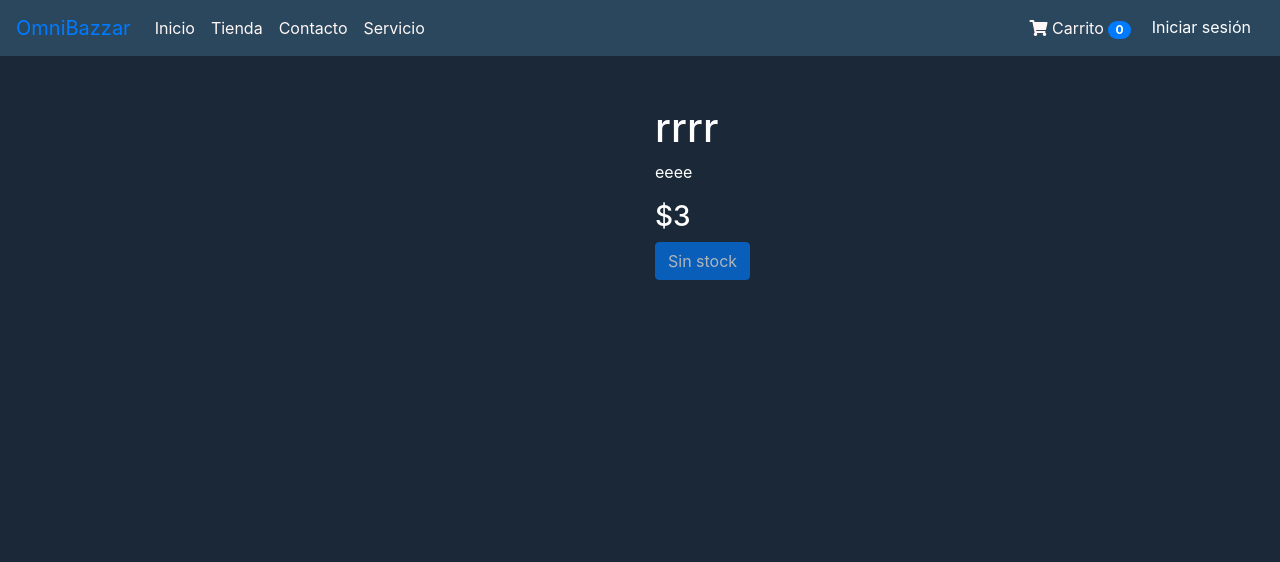
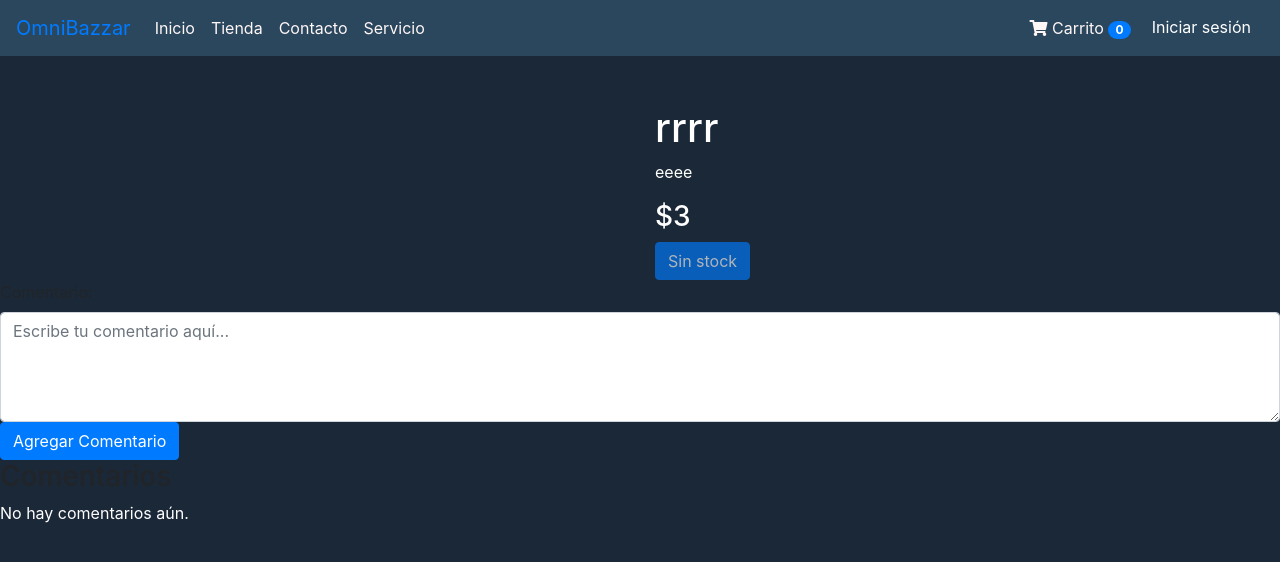
Before and after one commit to jorgeolnn/Poryecto-crud-django, a Django app: page /detalle-producto/37/ in a window 1280 px wide. Shown: the top 562 px of the page. Run offline with Django 4.2, Linux system fonts and the light colour scheme; data comes from the database, SQL or seed files in the repository; both versions use the stored data as it was after the commit; some libraries are stand-ins or nearby versions.

Commit message:
Se agregó la funcionalidad de comentarios

```diff
--- a/bici/productos/admin.py
+++ b/bici/productos/admin.py
@@ -1,5 +1,5 @@
 from django.contrib import admin
-from .models import Profile, Categoria, Producto, Contacto
+from .models import Profile, Categoria, Producto, Contacto, Resena
 from .forms import ProductoForm
 
 
@@ -22,3 +22,4 @@ admin.site.register(Profile)
 admin.site.register(Categoria)
 admin.site.register(Producto, ProductoAdmin)
 admin.site.register(Contacto)
+admin.site.register(Resena)
--- a/bici/productos/forms.py
+++ b/bici/productos/forms.py
@@ -1,6 +1,6 @@
 from django.contrib.auth.forms import UserCreationForm
 from django.contrib.auth.models import User, Permission
-from .models import Profile, Producto, Contacto, Categoria
+from .models import Profile, Producto, Contacto, Categoria, Resena
 from django import forms
 from .validators import MaxSizeFileValidator
 from django.forms import ValidationError
@@ -102,3 +102,17 @@ class UserPermissionForm(forms.Form):
         label="Permisos",
         required=False
     )
+
+class ComentarioForm(forms.ModelForm):
+    class Meta:
+        model = Resena
+        fields = ['comentario']
+        widgets = {
+            'comentario': forms.Textarea(attrs={
+                'rows': 4,         # Número de filas del textarea
+                'cols': 50,        # Número de columnas del textarea
+                'placeholder': 'Escribe tu comentario aquí...',  # Texto de ayuda
+                'class': 'form-control',  # Clases de CSS para Bootstrap (opcional)
+                'required': True,  # Hace que el campo sea obligatorio
+            }),
+        }
--- a/bici/productos/models.py
+++ b/bici/productos/models.py
@@ -87,3 +87,11 @@ class CartItem(models.Model):
 
 
 ###########################################3333
+class Resena(models.Model):
+    producto = models.ForeignKey(Producto, on_delete=models.CASCADE)
+    usuario = models.ForeignKey(User, on_delete=models.CASCADE)
+    comentario = models.TextField()
+    fecha_creacion = models.DateTimeField(auto_now_add=True)
+
+    def __str__(self):
+        return f"Comentario de {self.usuario.username} sobre {self.producto.nombre}"
--- a/bici/productos/templates/compra/detalle_producto.html
+++ b/bici/productos/templates/compra/detalle_producto.html
@@ -28,6 +28,42 @@
     </div>
 </div>
 
+<form method="post">
+    {% csrf_token %}
+    {{ form }}  <!-- Esto renderiza el formulario completo -->
+    <button type="submit" class="btn btn-primary">Agregar Comentario</button>
+</form>
+
+<!-- <form method="post">
+    {% csrf_token %}
+    <div>
+      <label for="id_comentario">Escribe tu comentario:</label>
+      {{ form }}
+    </div>
+    <button type="submit">Agregar Comentario</button>
+  </form> -->
+
+  <h3>Comentarios</h3>
+  <div class="comentarios" style="color: white;">
+      {% if resenas %}
+          {% for resena in resenas %}
+              <div class="comentario">
+                  <strong>{{ resena.usuario.username }}</strong>
+                  <p>{{ resena.comentario }}</p>
+                  <span class="fecha">{{ resena.fecha_creacion }}</span>
+              </div>
+          {% endfor %}
+      {% else %}
+          <p>No hay comentarios aún.</p>
+      {% endif %}
+  </div>
+
+
+
+
+  <!-- <a href="{% url 'detalle_producto' producto.id %}">Volver al producto</a> -->
+
+
 <div id="cart-container"
     style="display: none; position: fixed; top: 10px; right: 10px; background: white; padding: 10px; border: 1px solid #ccc; border-radius: 5px;">
     <h4>Carrito</h4>
--- a/bici/productos/urls.py
+++ b/bici/productos/urls.py
@@ -1,7 +1,7 @@
 from django.urls import path, include
 
 from productos import views
-from .views import registro, profile, profile_edit, agregar_producto, listar_productos, modificar_producto, eliminar_producto, detalle_producto,  manage_permissions
+from .views import registro, profile, profile_edit, agregar_producto, listar_productos, modificar_producto, eliminar_producto, detalle_producto,  manage_permissions, agregar_comentario
 
 urlpatterns = [
 
@@ -21,6 +21,6 @@ urlpatterns = [
 
     path('detalle-producto/<int:producto_id>/', detalle_producto, name='detalle_producto'),
     path('manage-permissions/', manage_permissions, name='manage_permissions'),
-
+    path('producto/<int:producto_id>/comentario/', agregar_comentario, name='agregar_comentario'),
 
 ]
--- a/bici/productos/views.py
+++ b/bici/productos/views.py
@@ -6,8 +6,8 @@ from django.contrib import messages
 from django.contrib.auth.decorators import login_required, permission_required
 from django.contrib.auth.models import User, Permission
 from django.contrib.auth.forms import PasswordChangeForm
-from .models import Profile, Producto, Product, CartItem, Categoria
-from .forms import ProfileForm, UserUpdateForm, ProfileUpdateForm, ProductoForm, ContactoForm, UserPermissionForm
+from .models import Profile, Producto, Product, CartItem, Categoria, Resena
+from .forms import ProfileForm, UserUpdateForm, ProfileUpdateForm, ProductoForm, ContactoForm, UserPermissionForm, ComentarioForm
 from django.core.paginator import Paginator
 # Create your views here.
 def home(request):
@@ -174,10 +174,6 @@ def eliminar_producto(request, id):
     return redirect(to="listar_productos")
 
 #
-def detalle_producto(request, producto_id):
-    producto = get_object_or_404(Producto, id=producto_id)
-    return render(request, 'compra/detalle_producto.html', {'producto': producto})
-
 
 
 @permission_required('auth.change_user')
@@ -218,3 +214,47 @@ def detalle_compra(request):
         'total_compra': total_compra,
     }
     return render(request, 'compra/detalle_compra.html', context)
+
+@login_required
+def agregar_comentario(request, producto_id):
+    producto = get_object_or_404(Producto, id=producto_id)
+
+    if request.method == 'POST':
+        form = ComentarioForm(request.POST)
+        if form.is_valid():
+            comentario = form.save(commit=False)
+            comentario.producto = producto
+            comentario.usuario = request.user
+            comentario.save()
+            return redirect('detalle_producto', producto_id=producto.id)  # Cambia según tu vista de detalle
+    else:
+        form = ComentarioForm()
+
+    return render(request, 'productos/agregar_comentario.html', {'form': form, 'producto': producto})
+
+
+def detalle_producto(request, producto_id):
+    producto = get_object_or_404(Producto, id=producto_id)
+    resenas = Resena.objects.filter(producto=producto).order_by('-fecha_creacion')
+
+    if request.method == 'POST':
+        if request.user.is_authenticated:
+            form = ComentarioForm(request.POST)
+            if form.is_valid():
+                nueva_resena = form.save(commit=False)
+                nueva_resena.producto = producto
+                nueva_resena.usuario = request.user  # Asigna el usuario autenticado
+                nueva_resena.save()
+                return redirect('detalle_producto', producto_id=producto_id)
+        else:
+            # Redirigir al login si el usuario no está autenticado
+            return redirect('login')  # Ajusta la URL del login según tu configuración
+
+    else:
+        form = ComentarioForm()
+
+    return render(request, 'compra/detalle_producto.html', {
+        'producto': producto,
+        'resenas': resenas,
+        'form': form
+    })
```
Also changed, not shown: bici/db.sqlite3, bici/productos/migrations/0012_resena.py (added).
